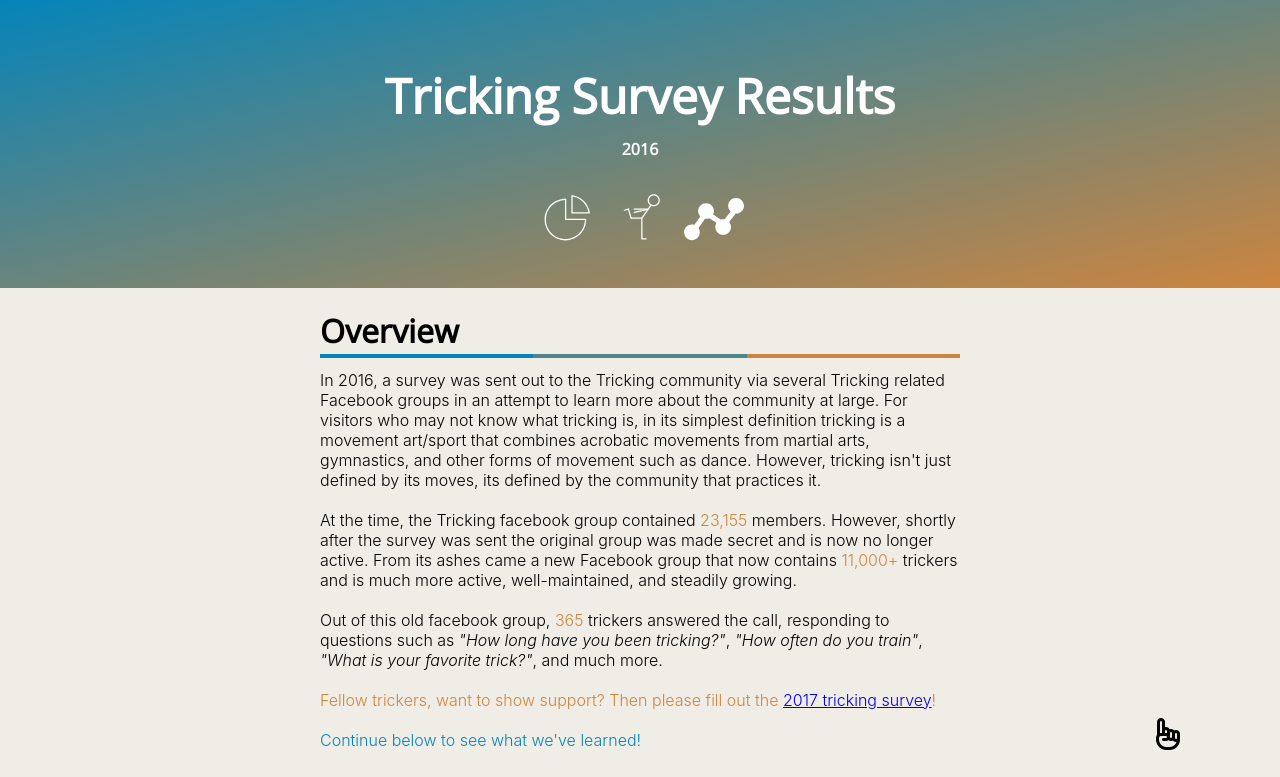
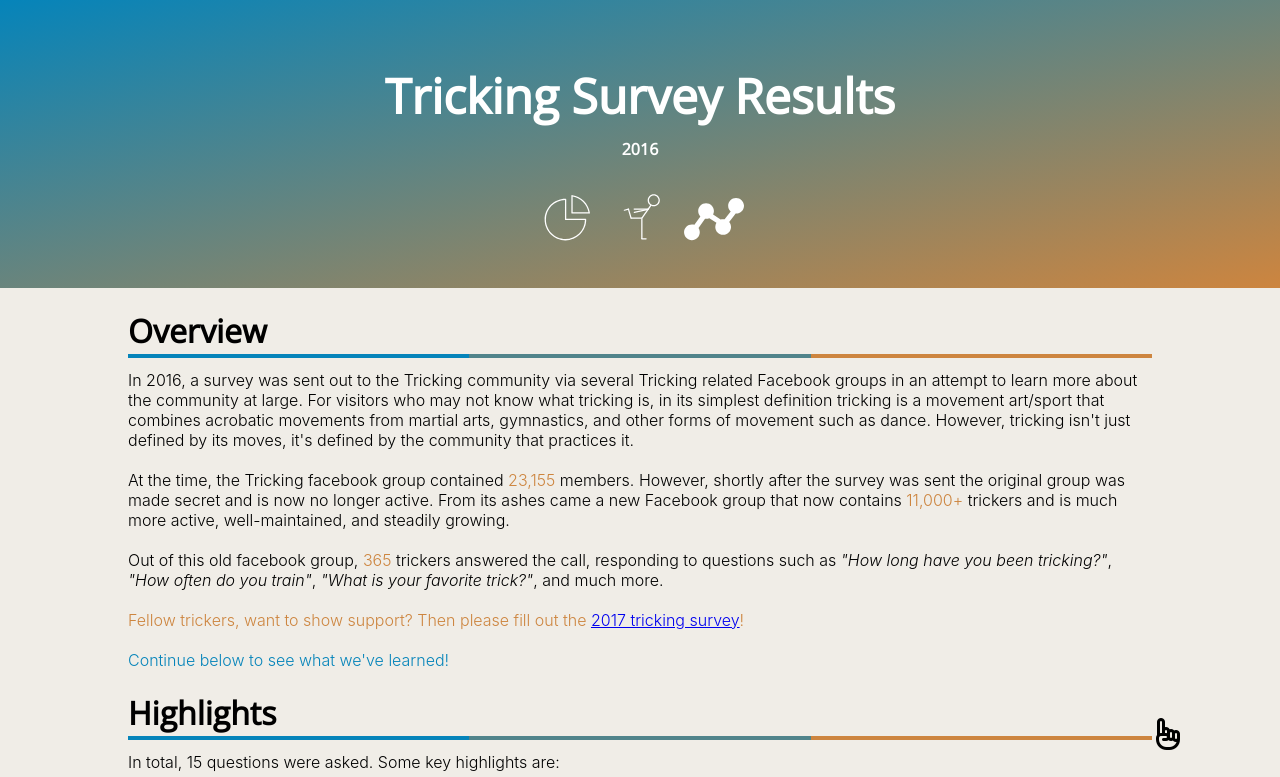
Before and after one commit to mantism/TrickingSurvey, a React (Create React App) app: page / in a window 1280 px wide. Shown: the top 777 px of the page. Built offline with nearby package versions, Linux system fonts and the light colour scheme.

Commit message:
alters section width for screen sizes, should remain the same for extra large screens

```diff
--- a/src/About.jsx
+++ b/src/About.jsx
@@ -13,7 +13,7 @@ class About extends Component {
             Facebook groups in an attempt to learn more about the community at large. For visitors
 			      who may not know what tricking is, in its simplest definition tricking is a movement art/sport
 			      that combines acrobatic movements from martial arts, gymnastics, and other forms of movement such as dance.
-			      However, tricking isn't just defined by its moves, its defined by the community that practices it.<br/><br/>
+			      However, tricking isn't just defined by its moves, it's defined by the community that practices it.<br/><br/>
             At the time, the Tricking facebook group contained <span className="highlight"> 23,155 </span> members.
             However, shortly after the survey was sent the original group was made secret and is now no longer active.
             From its ashes came a new Facebook group that now contains <span className="highlight"> 11,000+ </span>
--- a/src/modules/section.css
+++ b/src/modules/section.css
@@ -2,15 +2,9 @@
   transition: padding 0.5s;
   margin: 0 auto;
   max-width: 80%; }
-  @media (min-width: 48em) {
+  @media (min-width: 120em) {
     .section {
-      max-width: 80%; } }
-  @media (min-width: 62em) {
-    .section {
-      max-width: 80%; } }
-  @media (min-width: 75em) {
-    .section {
-      max-width: 50%; } }
+      max-width: 60%; } }
   .section .content {
     margin-top: 0.50rem;
     padding-top: 1rem; }
--- a/src/styles.css
+++ b/src/styles.css
@@ -339,15 +339,9 @@ p {
   transition: padding 0.5s;
   margin: 0 auto;
   max-width: 80%; }
-  @media (min-width: 48em) {
+  @media (min-width: 120em) {
     .section {
-      max-width: 80%; } }
-  @media (min-width: 62em) {
-    .section {
-      max-width: 80%; } }
-  @media (min-width: 75em) {
-    .section {
-      max-width: 50%; } }
+      max-width: 60%; } }
   .section .content {
     margin-top: 0.50rem;
     padding-top: 1rem; }
--- a/src/styles/modules/section.scss
+++ b/src/styles/modules/section.scss
@@ -3,16 +3,8 @@
   margin: 0 auto;
 	max-width: 80%;
 
-  @media (min-width: 48em) {
-    max-width: 80%;
-	}
-
-	@media (min-width: 62em) {
-	  max-width: 80%;
-	}
-
-	@media (min-width: 75em) {
-		max-width: 50%;
+	@media (min-width: 120em) {
+		max-width: 60%;
 	}
 
 	.content {
```
